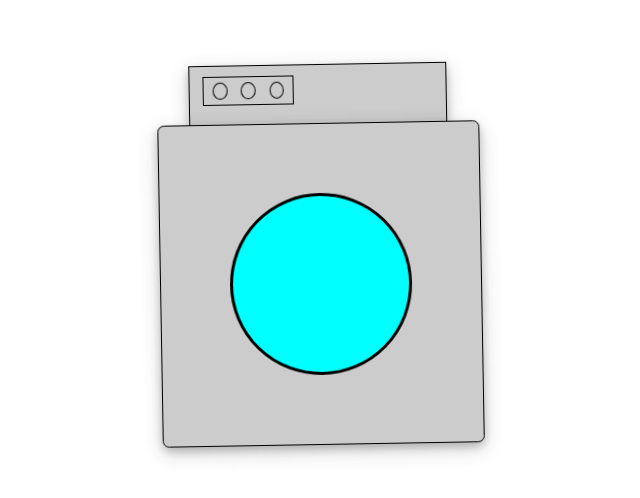
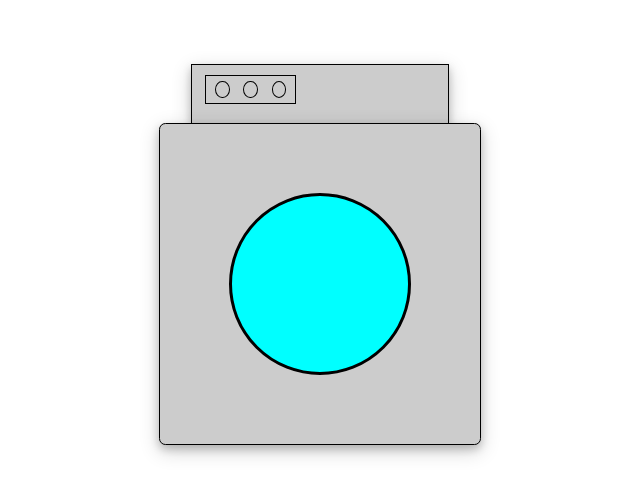
Before and after one commit to torres-roberto/laundry, a React (Create React App) app in the folder src/laundry-dashboard/: page / in a window 1280 px wide. Shown: the part 176-674 px from the top of the page, without its empty margins (321-961 px from the left). Built offline with nearby package versions, Linux system fonts and the light colour scheme.

Commit message:
changes color and movement

```diff
--- a/src/laundry-dashboard/src/Laundry.js
+++ b/src/laundry-dashboard/src/Laundry.js
@@ -4,11 +4,26 @@ import LaundryPanel from './LaundryPanel';
 import './Laundry.css';
 
 class Laundry extends React.Component {
+    constructor(props) {
+        super(props);
+        this.state = {
+            status: "isWashing",
+            movement: "shake"
+        };
+    }
+
     render() {
+        setTimeout(() => {
+            this.setState({
+                status: "done",
+                movement: "still"
+            })
+        }, 3000);
+
         return (
-            <div className="responsive shake">
+            <div className={"responsive " + this.state.movement}>
                 <LaundryPanel />
-                <LaundryContainer />
+                <LaundryContainer status={this.state.status}/>
             </div>
         );
     }
--- a/src/laundry-dashboard/src/LaundryContainer.js
+++ b/src/laundry-dashboard/src/LaundryContainer.js
@@ -2,16 +2,15 @@ import React from 'react';
 import './LaundryContainer.css';
 import LaundryDoor from './LaundryDoor';
 
-class LaundryContainer extends React.Component {
-    render() {
+const laundryContainer = (props) => {
+    console.log('container', props);
     return (
         <div
             className="LaundryContainer"
         >
-            <LaundryDoor />
+        <LaundryDoor status={props.status}/>
         </div>
     );
 }
-}
 
-export default LaundryContainer;
+export default laundryContainer;
--- a/src/laundry-dashboard/src/LaundryDoor.js
+++ b/src/laundry-dashboard/src/LaundryDoor.js
@@ -1,22 +1,11 @@
 import React from 'react';
 import './LaundryDoor.css';
 
-export default class LaundryDoor extends React.Component {
-    constructor(props) {
-        super(props);
-        this.state = { status: "isWashing" };
-    }
+const laundryDoor = (props) => {
+    return (
+        <div className={"LaundryDoor " + props.status}>
+        </div>
+    );
+}
 
-    render() {
-        setTimeout(() => {
-            this.setState({
-                status: "done"
-            })
-        }, 2000);
-
-        return (
-            <div className={"LaundryDoor " + this.state.status}>
-            </div>
-        );
-    }
-}
+export default laundryDoor;
```
Lines whose indentation alone changed are shown as unchanged.
